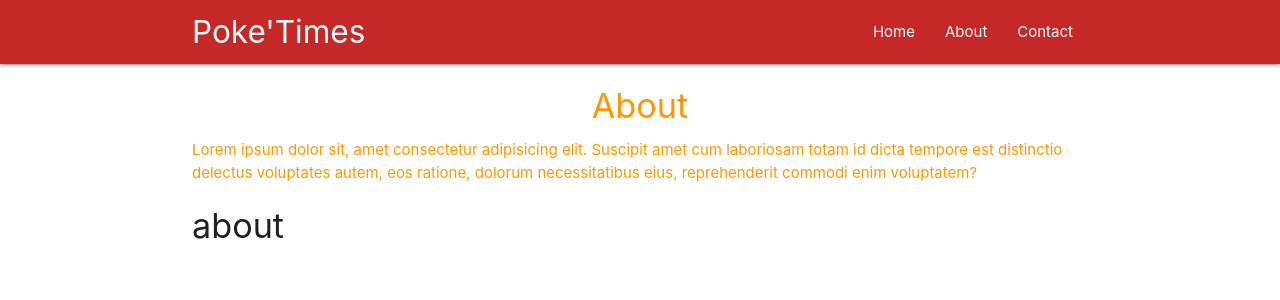
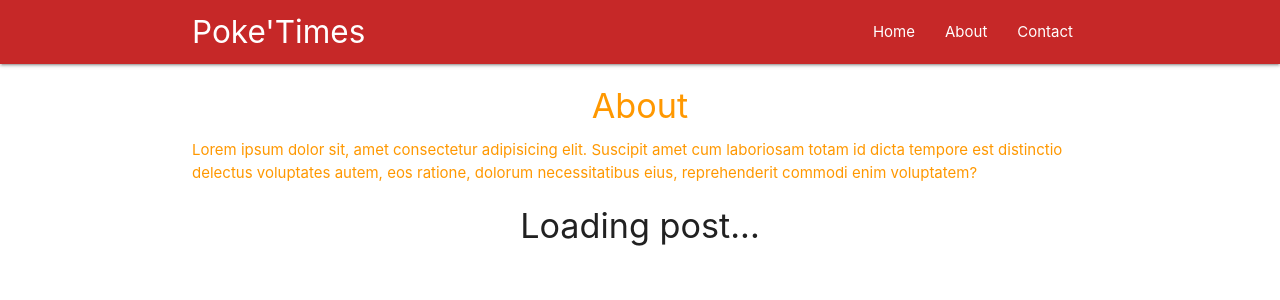
Before and after one commit to ironcarbon/poketimes, a React (Create React App) app: page /about in a window 1280 px wide. Shown: the top 300 px of the page. Built offline with nearby package versions, Linux system fonts and the light colour scheme; no server answers.

Commit message:
Continuing Route Parameters-2

```diff
--- a/src/Components/Home.js
+++ b/src/Components/Home.js
@@ -1,5 +1,6 @@
 import React, { Component } from 'react';
 import axios from 'axios';
+import { Link } from 'react-router-dom';
 
 class Home extends Component{
     state={
@@ -22,7 +23,9 @@ class Home extends Component{
                 return (
                 <div className= "post card" key={post.id}>
                     <div className="card-content">
-                        <span className="card-title">{post.title}</span>
+                        <Link to={'/' + post.id}>
+                            <span className="card-title">{post.title}</span>
+                        </Link>
                         <p>{post.body}</p>
                     </div>
                 </div>
--- a/src/Components/Post.js
+++ b/src/Components/Post.js
@@ -1,19 +1,39 @@
 import React, { Component } from 'react';
+import axios from 'axios';
+import {Link} from 'react-router-dom';
 
 class Post extends Component{
     state={
-        id: null
+        post: null
     }
     componentDidMount(){
-        //console.log(this.props);
+        console.log(this.props);
         let currentId = this.props.match.params.post_id;
-        this.setState({id: currentId})
+        axios.get('https://jsonplaceholder.typicode.com/posts/' + currentId)
+        .then(res => {
+            this.setState({post: res.data})
+            //console.log(res);
+        })
     }
 
 render(){
+    const post = this.state.post;
+    const currentPost = post ? (
+        <div className= "post card" key={post.id}>
+                    <div className="card-content">
+                        <Link to={'/' + post.id}>
+                            <span className="card-title">{post.title}</span>
+                        </Link>
+                        <p>{post.body}</p>
+                    </div>
+                </div>
+    ) : (
+        <div className= "center">Loading post...</div>
+    )
+
     return(
         <div className="container">
-            <h4>{this.state.id} </h4>
+            <h4>{currentPost}</h4>
         </div>
     )
 }
```
